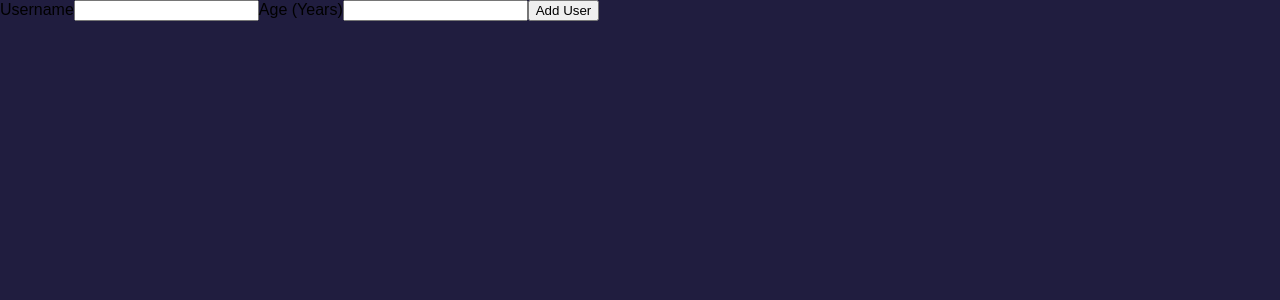
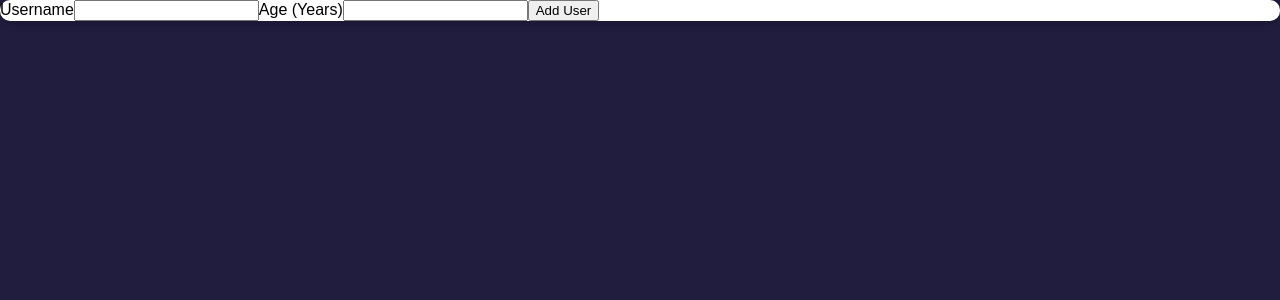
Before and after one commit to elnur004/simple-user-inputs, a React (Create React App) app: page / in a window 1280 px wide. Shown: the top 300 px of the page. Built offline with nearby package versions, Linux system fonts and the light colour scheme.

Commit message:
added Card component for wrap the form element

```diff
--- /dev/null
+++ b/src/components/UI/Card.js
@@ -0,0 +1,7 @@
+import style from './Card.module.css';
+
+const Card = (props) => {
+  return <div className={style.card}>{props.children}</div>;
+};
+
+export default Card;
--- /dev/null
+++ b/src/components/UI/Card.module.css
@@ -0,0 +1,5 @@
+.card {
+  background: #fff;
+  box-shadow: 0 2px 8px rgb(0, 0, 0, 0.26);
+  border-radius: 10px;
+}
--- a/src/components/Users/AddUser.js
+++ b/src/components/Users/AddUser.js
@@ -1,4 +1,5 @@
 import { useState } from 'react';
+import Card from '../UI/Card';
 
 const AddUser = (props) => {
   const [userNameInput, setUserNameInput] = useState('');
@@ -23,6 +24,7 @@ const AddUser = (props) => {
   };
 
   return (
+    <Card>
       <form onSubmit={addUserNameHandler}>
         <label htmlFor="username">Username</label>
         <input type="text" id="username" onInput={userNameHandler} />
@@ -30,6 +32,7 @@ const AddUser = (props) => {
         <input type="number" id="age" onInput={userAgeHandler} />
         <button type="submit">Add User</button>
       </form>
+    </Card>
   );
 };
 
```
Lines whose indentation alone changed are shown as unchanged.
